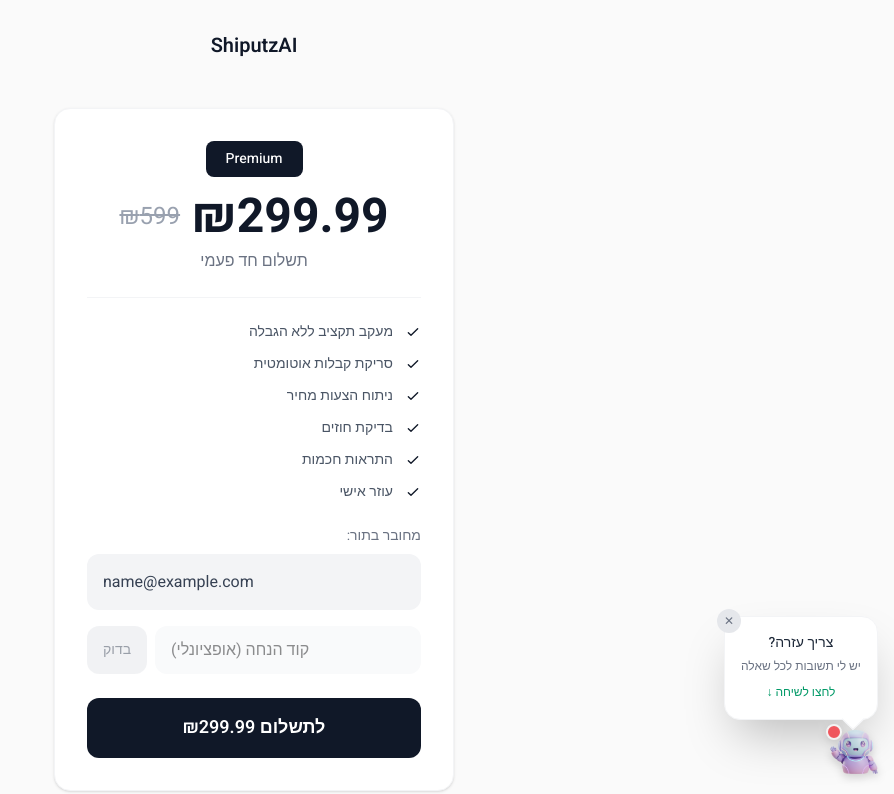
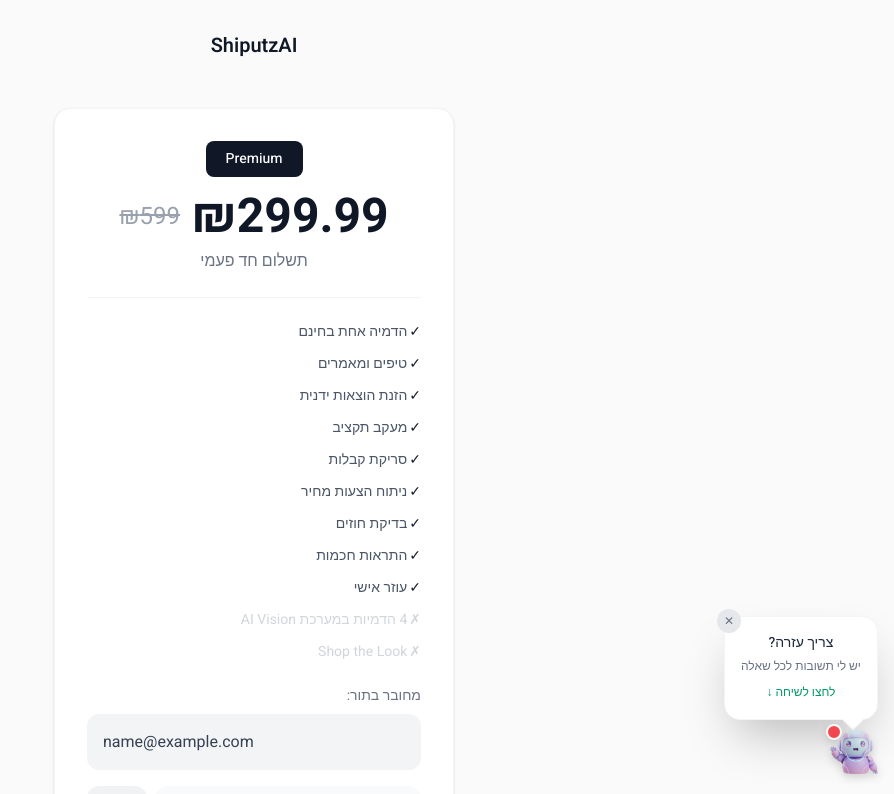
Before and after one commit to guyceza/shiputz-ai, a Next.js app: page /checkout in a window 1280 px wide. Shown: the top 794 px of the page, without its empty margins (386-1280 px from the left). Built offline with nearby package versions, Linux system fonts and the light colour scheme; sample sign-in values are in the browser's storage.

Commit message:
Update checkout page features to match pricing cards

```diff
--- a/src/app/checkout/page.tsx
+++ b/src/app/checkout/page.tsx
@@ -195,58 +195,50 @@ function CheckoutContent() {
           {/* What's included - detailed */}
           <div className="border-t border-gray-100 pt-6 mb-6">
             <div className="space-y-3 text-sm text-gray-600">
-              <div className="flex items-center gap-3">
-                <svg className="w-4 h-4 text-gray-900 flex-shrink-0" fill="none" stroke="currentColor" viewBox="0 0 24 24">
-                  <path strokeLinecap="round" strokeLinejoin="round" strokeWidth={2} d="M5 13l4 4L19 7" />
-                </svg>
-                <span>מעקב תקציב ללא הגבלה</span>
+              <div className="flex items-start gap-0">
+                <span className="flex-shrink-0 ml-0.5 text-gray-900">✓</span>
+                <span>הדמיה אחת בחינם</span>
               </div>
-              <div className="flex items-center gap-3">
-                <svg className="w-4 h-4 text-gray-900 flex-shrink-0" fill="none" stroke="currentColor" viewBox="0 0 24 24">
-                  <path strokeLinecap="round" strokeLinejoin="round" strokeWidth={2} d="M5 13l4 4L19 7" />
-                </svg>
-                <span>סריקת קבלות אוטומטית</span>
+              <div className="flex items-start gap-0">
+                <span className="flex-shrink-0 ml-0.5 text-gray-900">✓</span>
+                <span>טיפים ומאמרים</span>
               </div>
-              <div className="flex items-center gap-3">
-                <svg className="w-4 h-4 text-gray-900 flex-shrink-0" fill="none" stroke="currentColor" viewBox="0 0 24 24">
-                  <path strokeLinecap="round" strokeLinejoin="round" strokeWidth={2} d="M5 13l4 4L19 7" />
-                </svg>
+              <div className="flex items-start gap-0">
+                <span className="flex-shrink-0 ml-0.5 text-gray-900">✓</span>
+                <span>הזנת הוצאות ידנית</span>
+              </div>
+              <div className="flex items-start gap-0">
+                <span className="flex-shrink-0 ml-0.5 text-gray-900">✓</span>
+                <span>מעקב תקציב</span>
+              </div>
+              <div className="flex items-start gap-0">
+                <span className="flex-shrink-0 ml-0.5 text-gray-900">✓</span>
+                <span>סריקת קבלות</span>
+              </div>
+              <div className="flex items-start gap-0">
+                <span className="flex-shrink-0 ml-0.5 text-gray-900">✓</span>
                 <span>ניתוח הצעות מחיר</span>
               </div>
-              <div className="flex items-center gap-3">
-                <svg className="w-4 h-4 text-gray-900 flex-shrink-0" fill="none" stroke="currentColor" viewBox="0 0 24 24">
-                  <path strokeLinecap="round" strokeLinejoin="round" strokeWidth={2} d="M5 13l4 4L19 7" />
-                </svg>
+              <div className="flex items-start gap-0">
+                <span className="flex-shrink-0 ml-0.5 text-gray-900">✓</span>
                 <span>בדיקת חוזים</span>
               </div>
-              <div className="flex items-center gap-3">
-                <svg className="w-4 h-4 text-gray-900 flex-shrink-0" fill="none" stroke="currentColor" viewBox="0 0 24 24">
-                  <path strokeLinecap="round" strokeLinejoin="round" strokeWidth={2} d="M5 13l4 4L19 7" />
-                </svg>
+              <div className="flex items-start gap-0">
+                <span className="flex-shrink-0 ml-0.5 text-gray-900">✓</span>
                 <span>התראות חכמות</span>
               </div>
-              <div className="flex items-center gap-3">
-                <svg className="w-4 h-4 text-gray-900 flex-shrink-0" fill="none" stroke="currentColor" viewBox="0 0 24 24">
-                  <path strokeLinecap="round" strokeLinejoin="round" strokeWidth={2} d="M5 13l4 4L19 7" />
-                </svg>
+              <div className="flex items-start gap-0">
+                <span className="flex-shrink-0 ml-0.5 text-gray-900">✓</span>
                 <span>עוזר אישי</span>
               </div>
-              {isPremiumPlus && (
-                <>
-                  <div className="flex items-center gap-3 font-medium">
-                    <svg className="w-4 h-4 text-gray-900 flex-shrink-0" fill="none" stroke="currentColor" viewBox="0 0 24 24">
-                      <path strokeLinecap="round" strokeLinejoin="round" strokeWidth={2} d="M5 13l4 4L19 7" />
-                    </svg>
-                    <span>הדמיית חדר</span>
-                  </div>
-                  <div className="flex items-center gap-3 font-medium">
-                    <svg className="w-4 h-4 text-gray-900 flex-shrink-0" fill="none" stroke="currentColor" viewBox="0 0 24 24">
-                      <path strokeLinecap="round" strokeLinejoin="round" strokeWidth={2} d="M5 13l4 4L19 7" />
-                    </svg>
-                    <span>4 הדמיות כלולות</span>
-                  </div>
-                </>
-              )}
+              <div className={`flex items-start gap-0 ${isPremiumPlus ? 'text-gray-900 font-medium' : 'text-gray-300'}`}>
+                <span className="flex-shrink-0 ml-0.5">{isPremiumPlus ? '✓' : '✗'}</span>
+                <span>4 הדמיות במערכת AI Vision</span>
+              </div>
+              <div className={`flex items-start gap-0 ${isPremiumPlus ? 'text-gray-900 font-medium' : 'text-gray-300'}`}>
+                <span className="flex-shrink-0 ml-0.5">{isPremiumPlus ? '✓' : '✗'}</span>
+                <span>Shop the Look</span>
+              </div>
             </div>
           </div>
 
```
